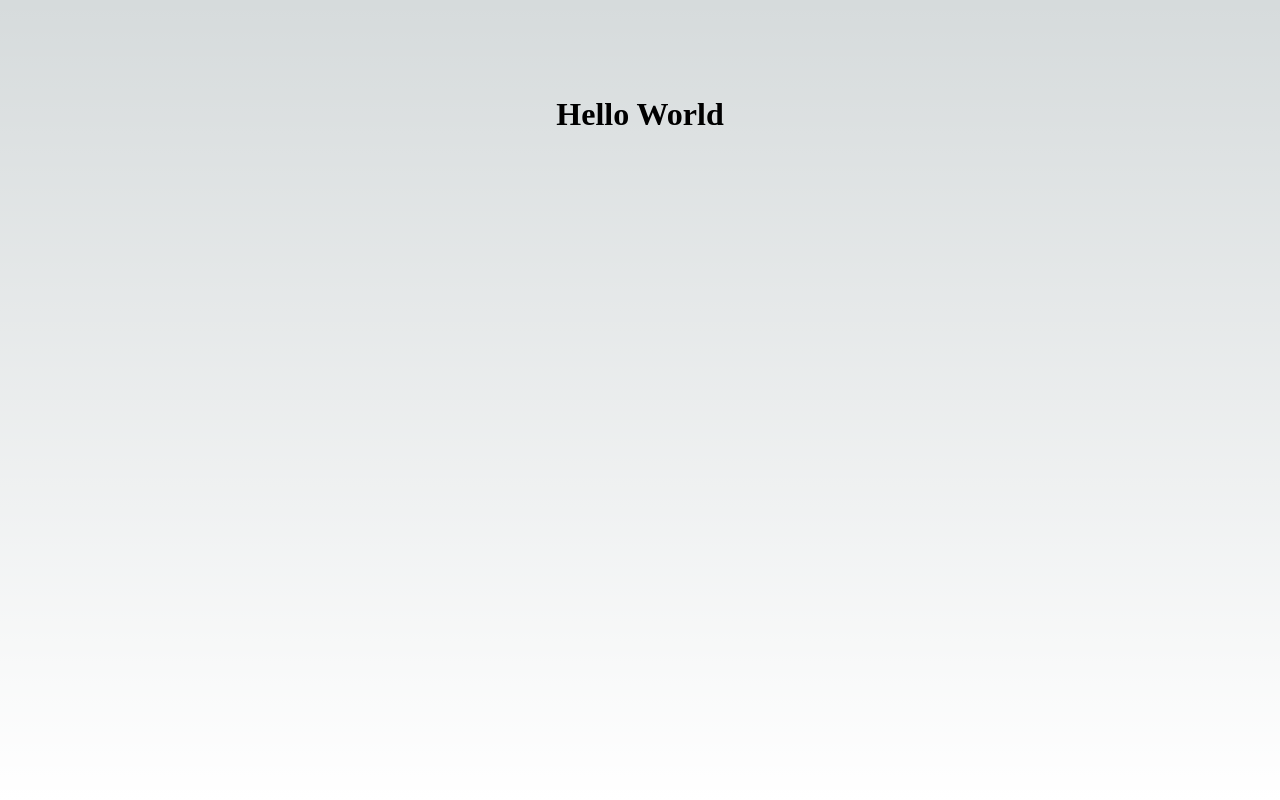
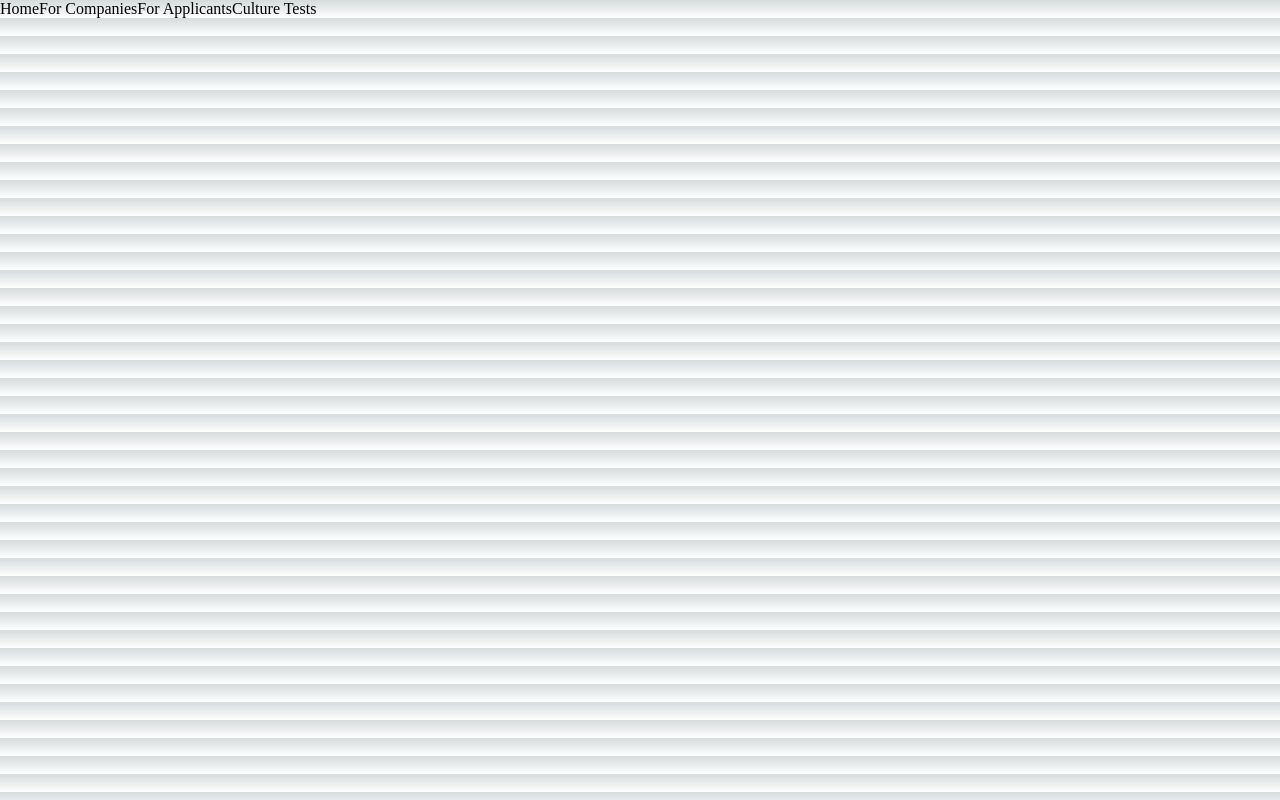
Before and after one commit to svetoslavpachev/Culture-Matcher, a Next.js app: page / in a window 1280 px wide. Built offline with nearby package versions, Linux system fonts and the light colour scheme.

Commit message:
added nav to the app

```diff
--- a/package.json
+++ b/package.json
@@ -13,6 +13,7 @@
     "eslint-config-next": "13.4.6",
     "next": "13.4.6",
     "react": "18.2.0",
-    "react-dom": "18.2.0"
+    "react-dom": "18.2.0",
+    "sass": "^1.63.4"
   }
 }
--- /dev/null
+++ b/src/components/nav/nav-list.js
@@ -0,0 +1,21 @@
+import Link from "next/link";
+import styles from "./nav-list.module.scss";
+
+export default function NavList(props) {
+  return (
+    <header className={styles.container}>
+      <Link href="/">
+        <p>Home</p>
+      </Link>
+      <Link href="/companies">
+        <p>For Companies</p>
+      </Link>
+      <Link href="/applicants">
+        <p>For Applicants</p>
+      </Link>
+      <Link href="/culture-test">
+        <p>Culture Tests</p>
+      </Link>
+    </header>
+  );
+}
--- /dev/null
+++ b/src/components/nav/nav-list.module.scss
@@ -0,0 +1,3 @@
+.container {
+  display: flex;
+}
--- a/src/pages/_app.js
+++ b/src/pages/_app.js
@@ -1,5 +1,10 @@
-import '@/styles/globals.css'
+import "@/styles/globals.css";
+import NavList from "@/components/nav/nav-list";
 
 export default function App({ Component, pageProps }) {
-  return <Component {...pageProps} />
+  return (
+    <NavList props={pageProps}>
+      <Component {...pageProps} />
+    </NavList>
+  );
 }
```
Also changed, not shown: lib/pseudo-code.js (added, +8 -0 lines), 1 other file (tests, documents, lock files or other folders).
